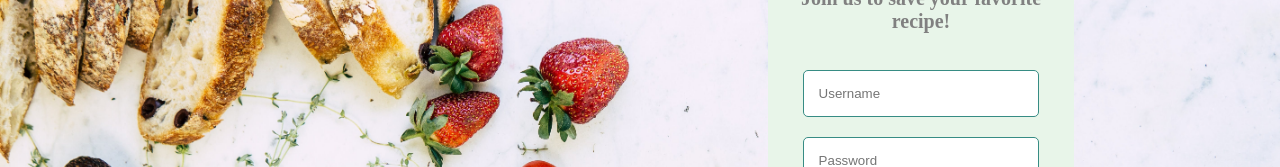
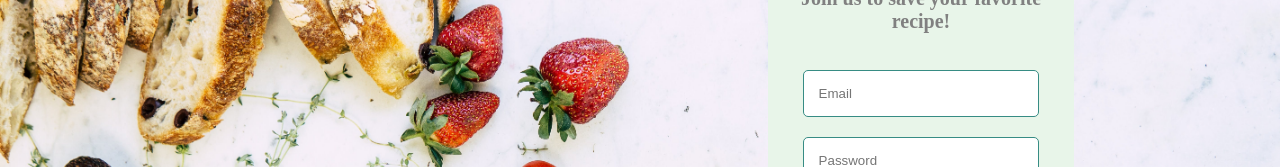
Before and after one commit to VT-SE-Fall2023/groupx-recipe-frontend, a React (Create React App) app: page /register in a window 1280 px wide. Shown: the part 271-438 px from the top of the page. Built offline with nearby package versions, Linux system fonts and the light colour scheme.

Commit message:
feat: Integrate /user/register api

```diff
--- a/src/Register.js
+++ b/src/Register.js
@@ -1,11 +1,14 @@
+import axios from 'axios';
 import React, { useState } from 'react';
+import { useNavigate } from 'react-router-dom';
 import './css/Register.css';
 
 function Register() {
-    const [username, setUsername] = useState('');
+    const [email, setEmail] = useState('');
     const [password, setPassword] = useState('');
     const [confirmedPassword, setConfirmedPassword] = useState('');
     const [passwordsMatch, setPasswordsMatch] = useState(true);
+    const navigate = useNavigate();
 
     const handlePasswordChange = (event) => {
         // You can implement password encoding logic here
@@ -24,7 +27,18 @@ function Register() {
             console.log('Passwords do not match');
         } else {
             setPasswordsMatch(true);
-            console.log('Registering with username: ' + username + ' and password: ' + password);
+            // Perform the HTTP POST request to the API
+            axios.post('http://localhost:3000/user/register', { email: email, password: password })
+                .then((response) => {
+                    // Handle the success response, e.g., redirect to a login page
+                    console.log('Registration successful:', response.data);
+                    // Registration successful, redirect to the success page
+                    navigate('/registration-success');
+                })
+                .catch((error) => {
+                    // Handle the error, e.g., display an error message
+                    console.error('Registration failed:', error);
+                });
         }
     };
 
@@ -39,9 +53,9 @@ function Register() {
                         <h4 className="welcome-sub-text">Join us to save your favorite recipe!</h4>
                         <input
                             type="text"
-                            placeholder="Username"
-                            value={username}
-                            onChange={(e) => setUsername(e.target.value)}
+                            placeholder="Email"
+                            value={email}
+                            onChange={(e) => setEmail(e.target.value)}
                         />
                         <input
                             type="password"
```
